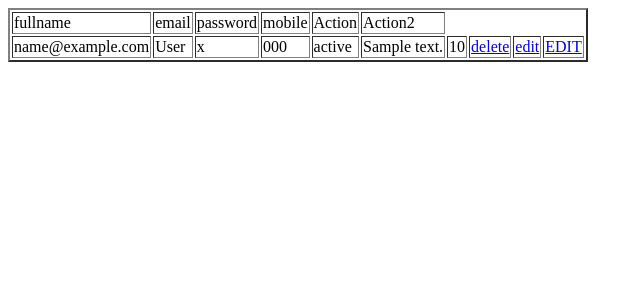
After one commit to sheikhatickoo9/hotel, a Django app: template templates/viewprofile.html in a window 1280 px wide. The commit adds this page. Shown: the top 300 px of the page, without its empty margins (0-643 px from the left). Run offline with Django 3.2, Linux system fonts and the light colour scheme; the template is opened without the code that fills it: most values are stand-ins (such as "Sample title", 1, 10 or a date in 2020).

Commit message:
@sheikha view profile

```diff
--- a/admin_app/views.py
+++ b/admin_app/views.py
@@ -170,3 +170,9 @@ def admin_page(request):
     return render(request,"admin.html")
 def frontpage(request):
     return render(request,'frontpage.html')
+def show_profile(request):
+    email = request.session['email']
+    data = UserSignup.objects.filter(user_email=email)
+    return render(request,"viewprofile.html",{'d':data})
+def update_profile(request):
+    pass
--- a/hotel/urls.py
+++ b/hotel/urls.py
@@ -14,5 +14,6 @@ urlpatterns = [
     url(r'^unauthoriz/$',views.unauthorizedAccess),
     url(r'^logout/$',views.logout),
     url(r'^changepassword/$',views.ChangePassword),
-    url(r'^frontpage/$',views.frontpage)
+    url(r'^frontpage/$',views.frontpage),
+    url(r'^viewprofile/$',views.show_profile,name="viewprofile")
 ]
--- a/templates/manager.html
+++ b/templates/manager.html
@@ -2,6 +2,7 @@
 {% block manager %}
 <h1> manager </h1>
 <h1>page</h1>
+<a href="/viewprofile/">VIEW PROFILE</a>
 {% endblock %}
 
 {% block content %}
--- /dev/null
+++ b/templates/viewprofile.html
@@ -0,0 +1,46 @@
+<!DOCTYPE html>
+<html lang="en">
+<head>
+    <meta charset="UTF-8">
+    <title>Show Profile</title>
+</head>
+<body>
+<table border="2">
+    <tr>
+        <td>fullname</td>
+        <td>email</td>
+        <td>password</td>
+        <td>mobile</td>
+        <td>Action</td>
+        <td>Action2</td>
+
+    </tr>
+    {% if d %}
+    {% for i in d %}
+    <tr>
+        <td>{{i.user_email}}
+        </td>
+         <td>{{i.user_fullname}}
+        </td>
+         <td>{{i.user_password}}
+        </td>
+         <td>{{i.user_mobile}}
+         </td>
+        <td>{{i.user_state}}
+        </td>
+         <td>{{i.user_address}}
+        </td>
+         <td>{{i.user_age}}
+        </td>
+
+          <td><a href="/delete/?id={{i.userEmail}}">delete</a></td>
+        <td><a href="edit">edit</a> </td>
+       <td><a href="/edit/?id={{i.userEmail}}">EDIT</a></td>
+    </tr>
+
+    {% endfor %}
+    {% endif %}
+</table>
+
+</body>
+</html>
```
